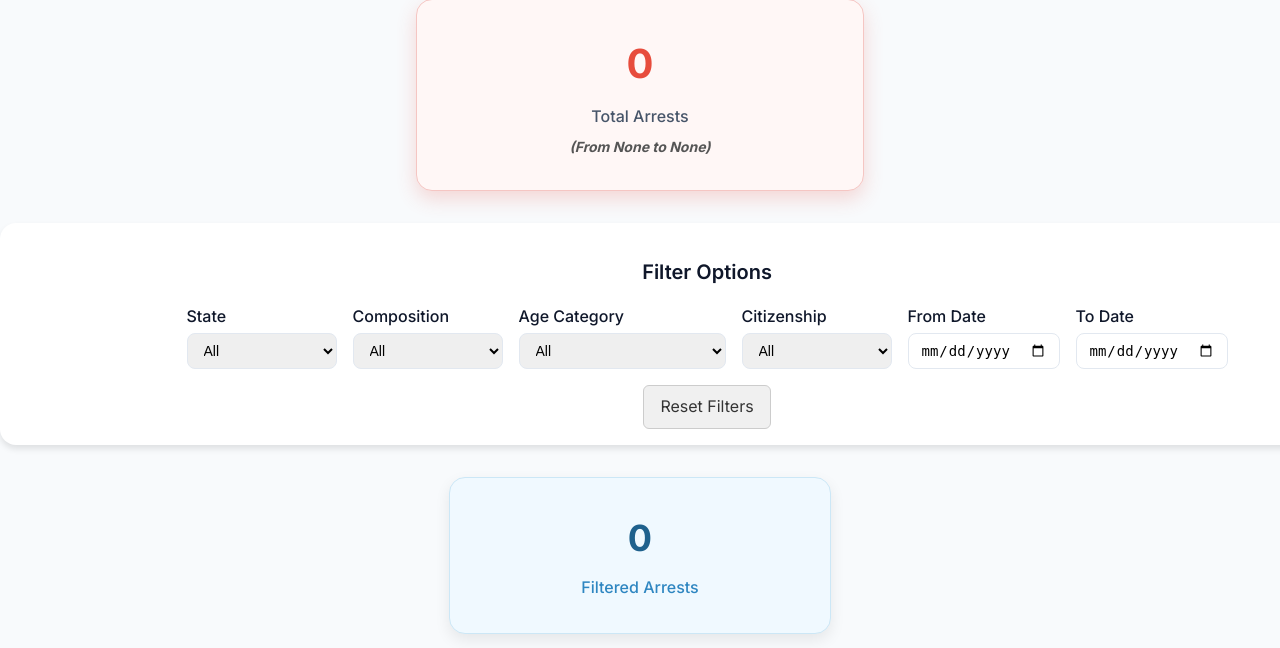
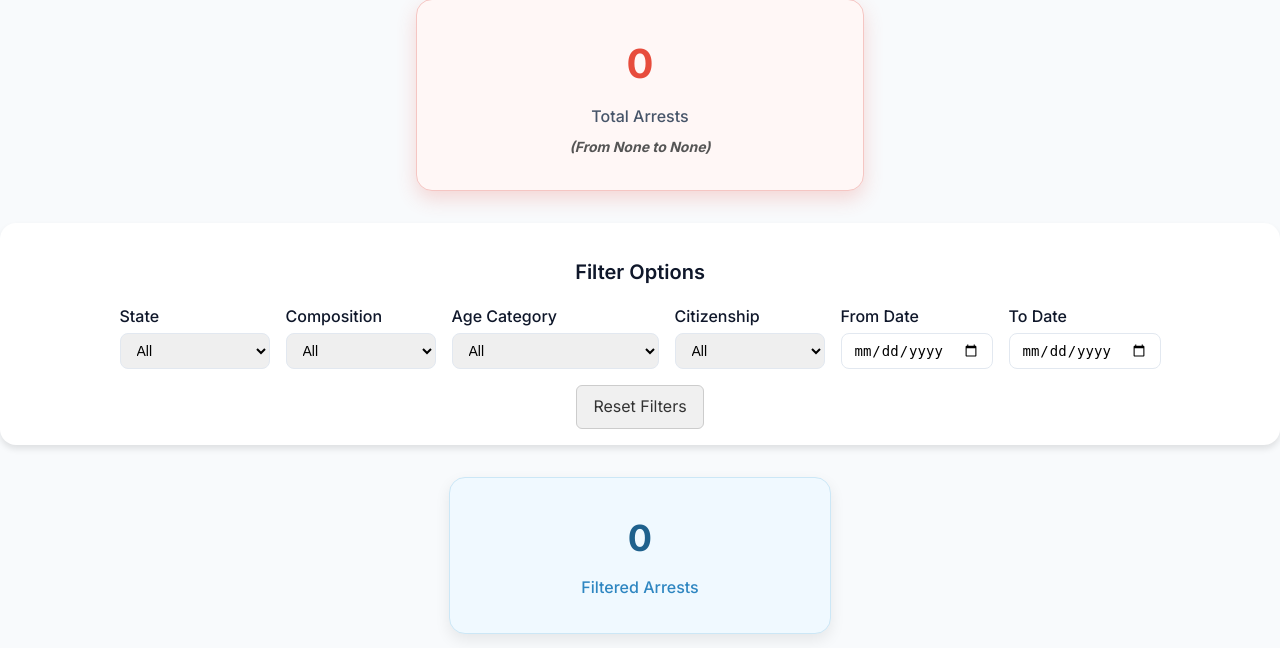
Before and after one commit to RelevantResearch/EnforcementDashboard, a Django app: page / in a window 1280 px wide; the page is wider, and only the part inside the window is pictured. Shown: the part 145-793 px from the top of that part. Run offline with Django 5.2, Linux system fonts and the light colour scheme; data that the repository does not hold is empty; some libraries are stand-ins or nearby versions.

Commit message:
filters section edited

```diff
--- a/arrestdashboard/templates/arrestdashboard/dashboard.html
+++ b/arrestdashboard/templates/arrestdashboard/dashboard.html
@@ -52,7 +52,7 @@
         </section>
 
         <!-- Filters -->
-        <section class="filters-section" aria-labelledby="filters-title" style="width:1350px;">
+        <section class="filters-section" aria-labelledby="filters-title" >
             <h2 class="filters-title" id="filters-title">Filter Options</h2>
             <form class="filters-form" method="get" id="filter-form">
                 <div class="filter-group">
```
